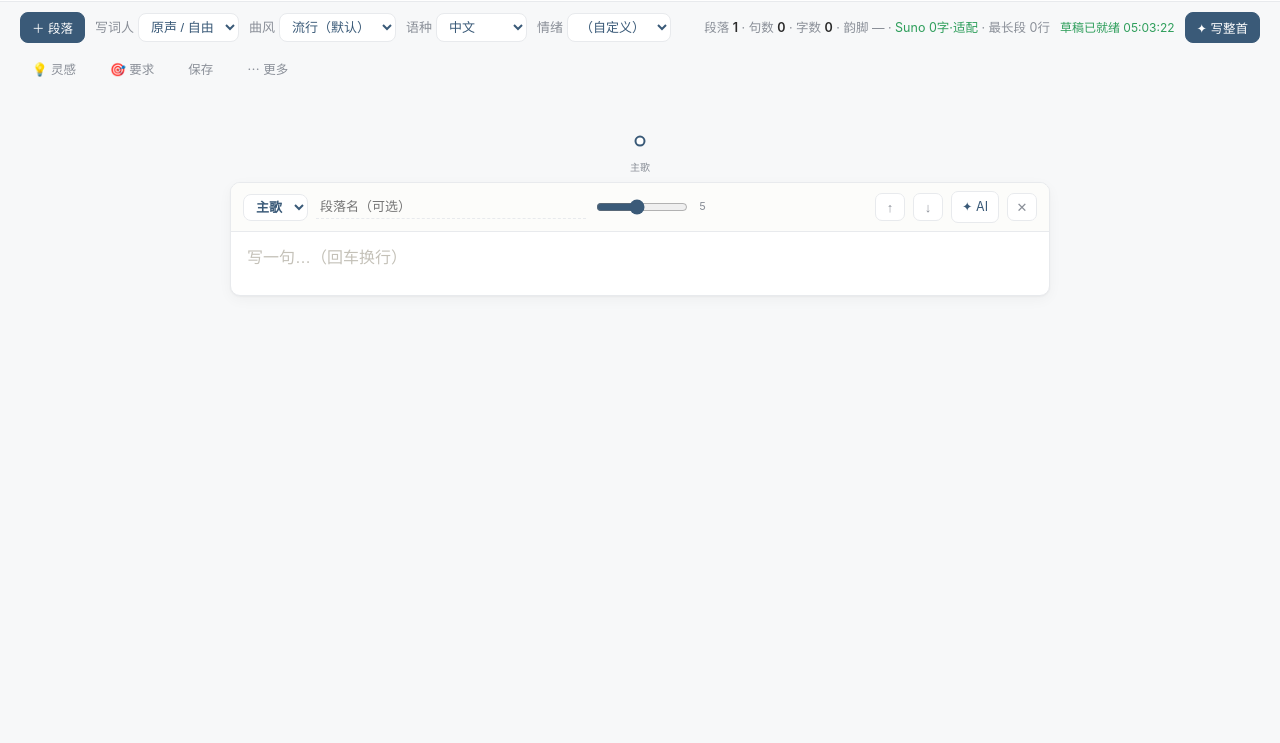
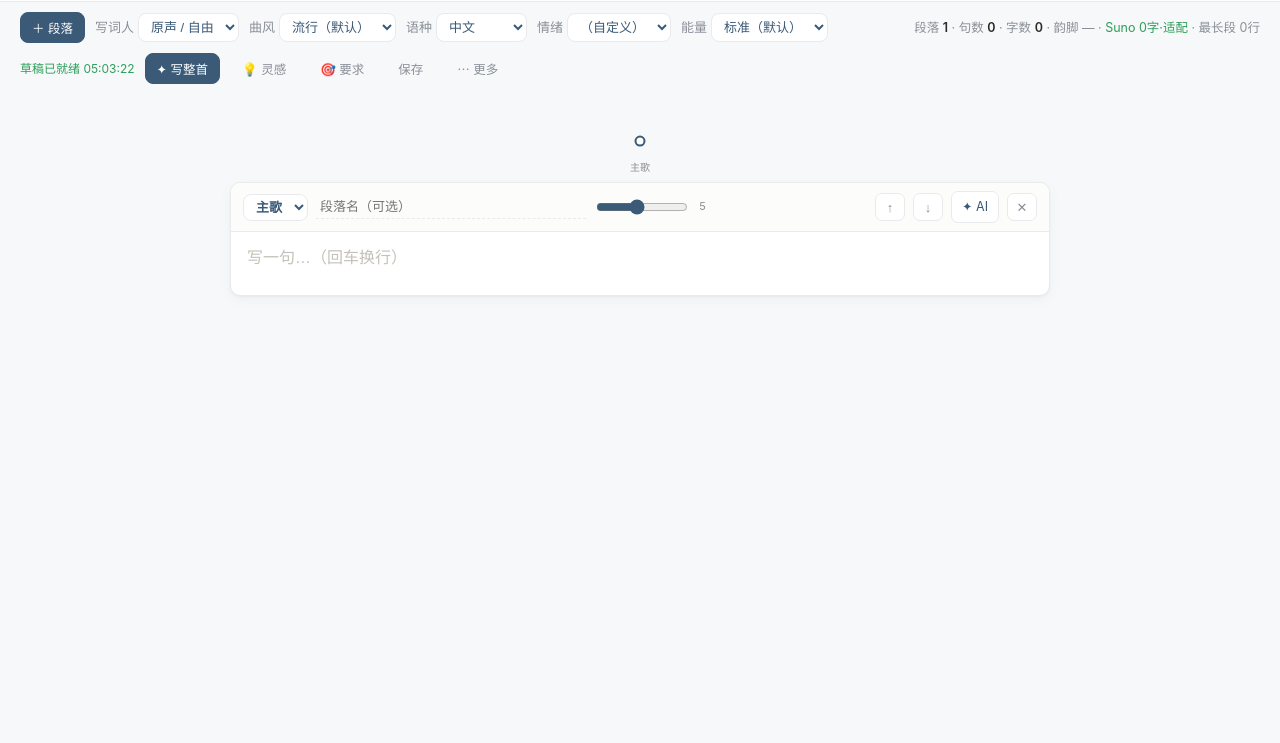
Before and after one commit to shuigui-ou/lyric-studio-AI, a website: page public/index.html in a window 1280 px wide. Shown: the part 57-800 px from the top of the page. Drawn offline with Linux system fonts and the light colour scheme; no server answers.

Commit message:
feat: 新增「能量/硬度」开关（柔和/标准/有力/炸裂），默认标准保留原软基线；craft 补能量对偶原则

```diff
--- a/public/index.html
+++ b/public/index.html
@@ -23,6 +23,7 @@
     <label class="sel-inline">曲风<select id="ai-genre"><option value="">流行（默认）</option><option value="rap">说唱 / Rap</option><option value="folk">民谣</option><option value="ancient">古风</option><option value="rock">摇滚</option></select></label>
     <label class="sel-inline">语种<select id="ai-lang"><option value="zh">中文</option><option value="en">英语</option><option value="ja">日语</option><option value="ko">韩语</option><option value="es">西班牙语</option><option value="bilingual">中英双语</option></select></label>
     <label class="sel-inline">情绪<select id="ai-mood"><option value="">（自定义）</option><option>豪迈</option><option>忧伤</option><option>温柔</option><option>思念</option><option>坚定</option><option>欢快</option><option>孤寂</option><option>热血</option><option>励志</option></select></label>
+    <label class="sel-inline">能量<select id="ai-energy"><option value="">标准（默认）</option><option value="soft">柔和 / 抒情</option><option value="energetic">有力</option><option value="hard">炸裂 / 硬核</option></select></label>
     <span class="spacer"></span>
     <span id="stats" class="stats"></span>
     <span id="save-flag" class="save-flag"></span>
```
